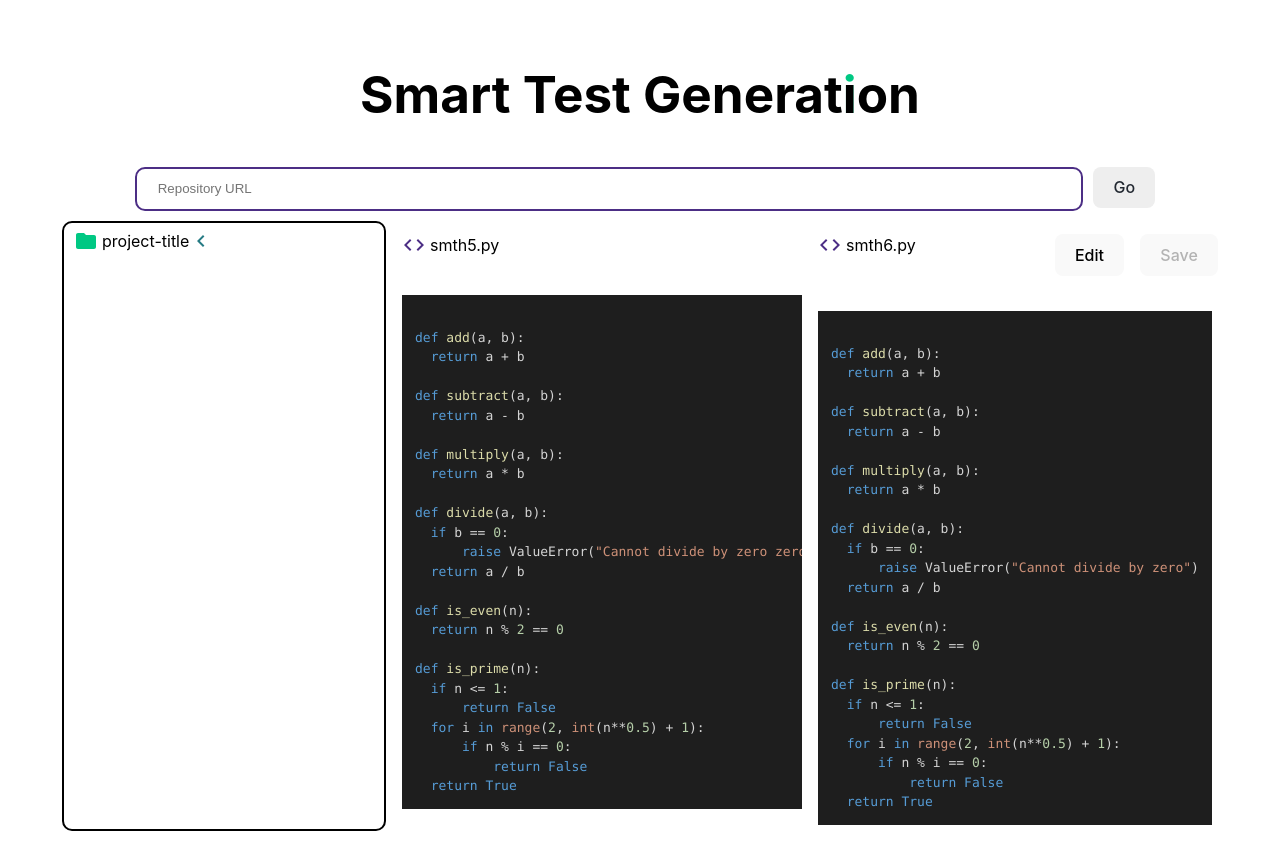
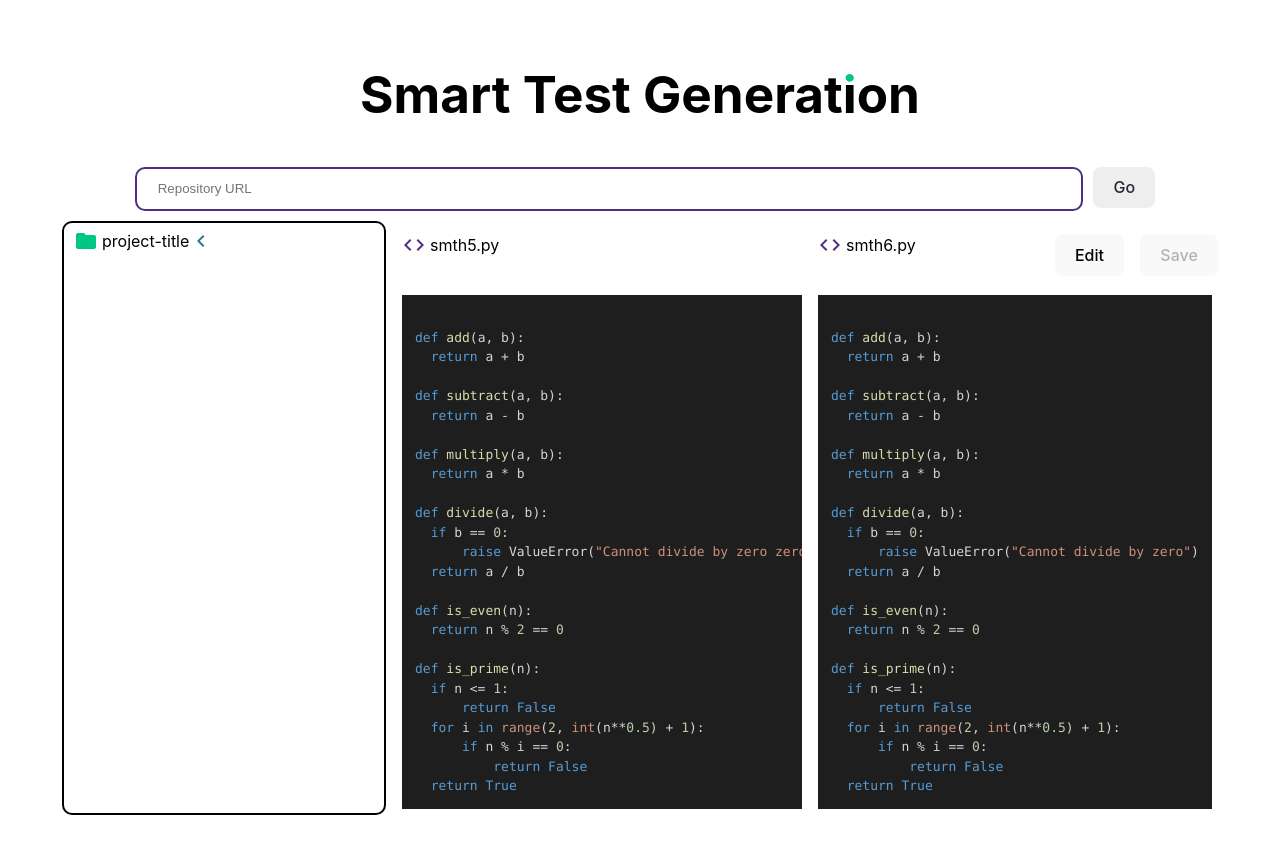
Before and after one commit to calimandaniel/TBH2024, a React (Vite) app in the folder smart-test-generation/client/: page / in a window 1280 px wide. Built offline with nearby package versions, Linux system fonts and the light colour scheme.

Commit message:
Fix positioning

```diff
--- a/smart-test-generation/client/src/view/files_manipulation/CodeDisplay.jsx
+++ b/smart-test-generation/client/src/view/files_manipulation/CodeDisplay.jsx
@@ -2,9 +2,7 @@ import React from 'react';
 import { Prism as SyntaxHighlighter } from 'react-syntax-highlighter';
 import { vscDarkPlus } from 'react-syntax-highlighter/dist/esm/styles/prism';
 import Stack from '@mui/material/Stack';
-import FileIcon from '../icons/FileIcon';
 import FilenameDisplay from './FilenameDisplay';
-import CODEICON from '../icons/CODEICON';
 
 const CodeDisplay = ({ filename, data }) => {
   return (
--- a/smart-test-generation/client/src/view/files_manipulation/UnitTestClassDisplayAndEdit.jsx
+++ b/smart-test-generation/client/src/view/files_manipulation/UnitTestClassDisplayAndEdit.jsx
@@ -22,7 +22,7 @@ const UnitTestClassDisplayAndEdit = ({ filename, data }) => {
             direction="column"
             justifyContent="center"
             alignItems="flex-end"
-            spacing={2}
+            spacing={0}
         >
             <UnitTestClassDisplayAndEditHeader
                 filename={filename}
```
